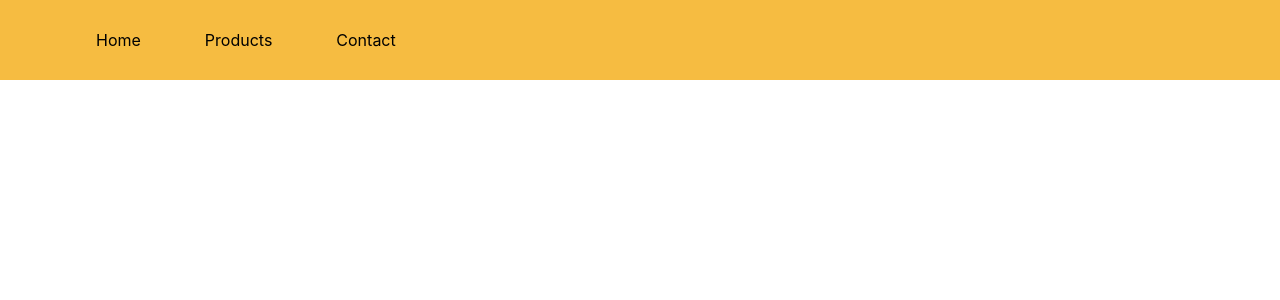
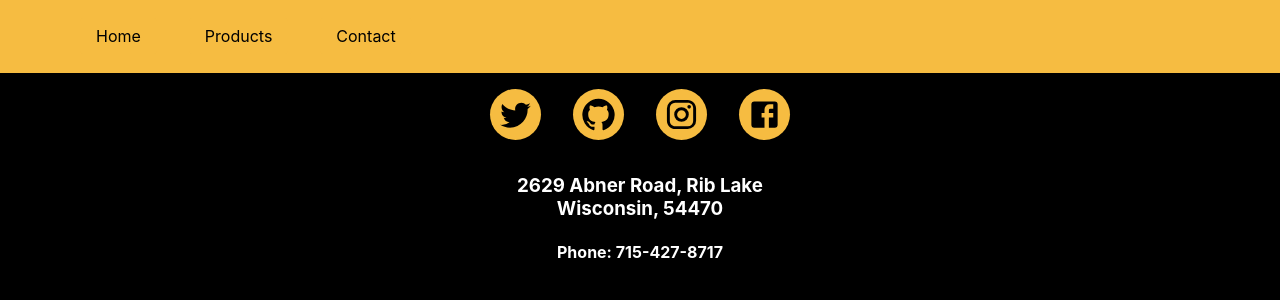
Before and after one commit to mikegecko/shopping-cart, a React (Create React App) app: page /contact in a window 1280 px wide. Shown: the top 300 px of the page. Built offline with nearby package versions, Linux system fonts and the light colour scheme; the HTML template or start-up script is replaced by a standard one.

Commit message:
Add basic contact page with dummy info

```diff
--- a/src/App.css
+++ b/src/App.css
@@ -1,3 +1,4 @@
+
 .App {
   text-align: center;
   width: 100vw;
@@ -11,28 +12,119 @@
   width: 100%;
   height: 5rem;
   background-color: rgb(246, 188, 65);
-  justify-content: flex-start;
+  justify-content: space-between;
   align-items: center;
 }
 .navbar nav{
   display: flex;
   padding-left: 5rem;
   gap: 2rem;
+  animation: fadeInAnimation;
+  animation-iteration-count: 1;
+  animation-fill-mode: forwards;
 }
-
+.Ibtn{
+  display: flex;
+  background-color: rgb(246, 188, 65);
+  transition: 400ms;
+  padding: .5rem;
+  color: black;
+  text-decoration: none;
+  border-radius: 50%;
+  border: none;
+  text-align: center;
+  cursor: pointer;
+}
+.Ibtn:hover{
+  background-color: black;
+  color: white;
+}
+.iconbar{
+  display: flex;
+  padding-right: 2rem;
+  gap: 1rem;
+}
 .link{
   background-color: rgb(246, 188, 65);
   transition: 400ms;
   padding: .5rem 1rem .5rem 1rem;
   color: black;
   text-decoration: none;
+  border-radius: 3px;
 }
 .link:hover{
   background-color: black;
   color: white;
 }
 .home{
-  background-color: black;
+  box-sizing: border-box;
   color: white;
   height: 100%;
+  padding: 1rem;
+  display: flex;
+  flex-direction: column;
+  align-items: center;
+  gap: 3rem;
+
 }
+.home h1{
+  padding: 2rem 1rem 1rem 1rem;
+}
+.home-container{
+  background-color: black;
+  background-image: url('./images/room1.jpeg');
+  height: 100%;
+  background-repeat:no-repeat;
+  background-size:cover;
+  background-position:center;
+
+}
+.overlay{
+  position: relative;
+  background-color: rgba(0, 0, 0, .75);
+  height: 100%;
+  width: 100%;
+}
+.featured{
+  display: flex;
+  flex-direction: row;
+  align-items: flex-end;
+  gap: 1rem;
+  box-sizing: border-box;
+  width: 100%;
+  height: 100%;
+  justify-content: center;
+}
+.featured div{
+  border: 4px solid white;
+  width: 15%;
+  height: 15%;
+}
+.out{
+
+}
+.mid{
+
+}
+.center{
+
+}
+.contact-page{
+  background-color: black;
+  width: 100%;
+  height: 100%;
+  color: white;
+}
+.contactbar{
+  display: flex;
+  flex-direction: row;
+  justify-content: center;
+  align-items: center;
+  gap: 2rem;
+  padding: 1rem;
+}
+.contactbar a{
+  display: flex;
+  padding: .5rem;
+  border-radius: 50%;
+}
--- a/src/routes/contact.jsx
+++ b/src/routes/contact.jsx
@@ -1,9 +1,23 @@
+import TwitterIcon from "@mui/icons-material/Twitter";
+import GitHubIcon from "@mui/icons-material/GitHub";
+import InstagramIcon from "@mui/icons-material/Instagram";
+import FacebookIcon from "@mui/icons-material/Facebook";
+import { Link } from "react-router-dom"
+
 
 export default function Contact() {
-  return(
-    <div>
-
+  return (
+    <div className="contact-page">
+      <div className="contactbar">
+        <Link className="link"><TwitterIcon fontSize="large" /></Link>
+        <Link className="link"><GitHubIcon fontSize="large" /></Link>
+        <Link className="link"><InstagramIcon fontSize="large" /></Link>
+        <Link className="link"><FacebookIcon fontSize="large" /></Link>
+      </div>
+      <h3>
+        2629 Abner Road, Rib Lake <br /> Wisconsin, 54470
+      </h3>
+      <h4>Phone: 715-427-8717</h4>
     </div>
-  )
-
+  );
 }
```
